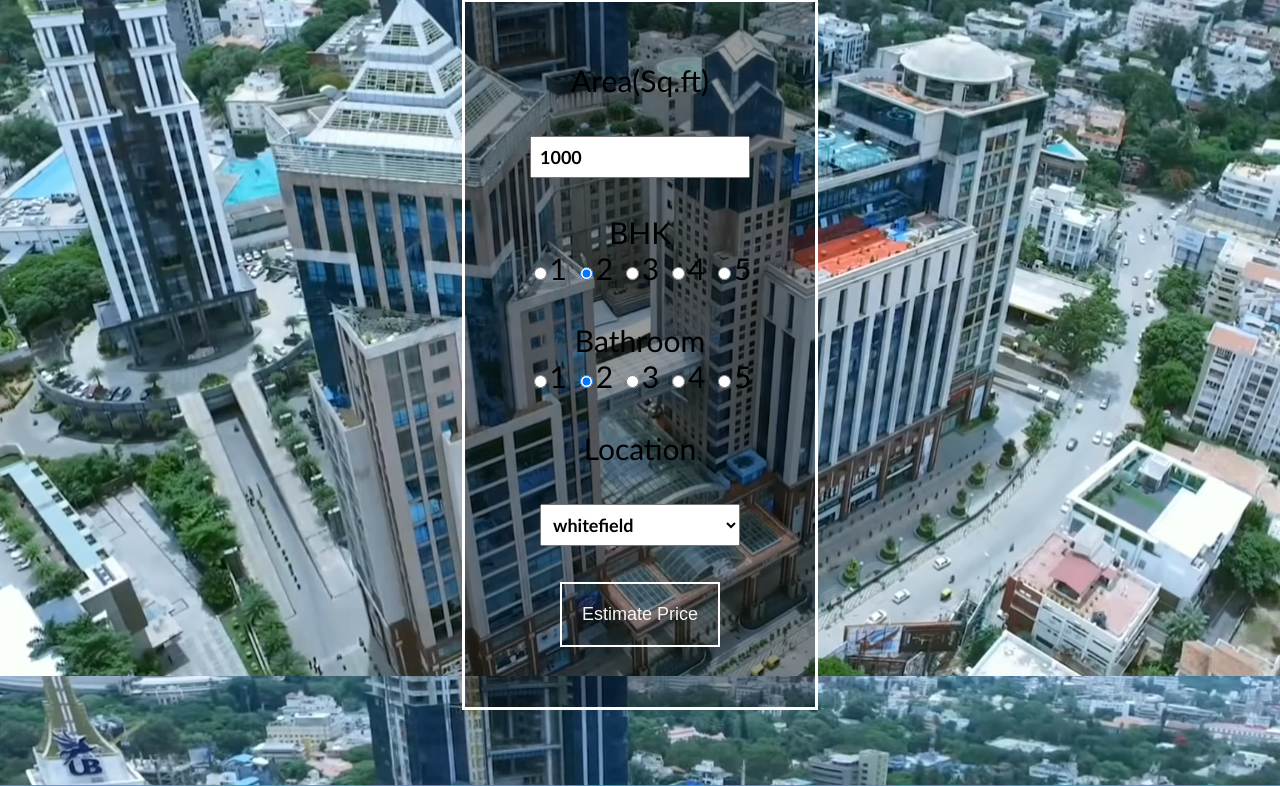
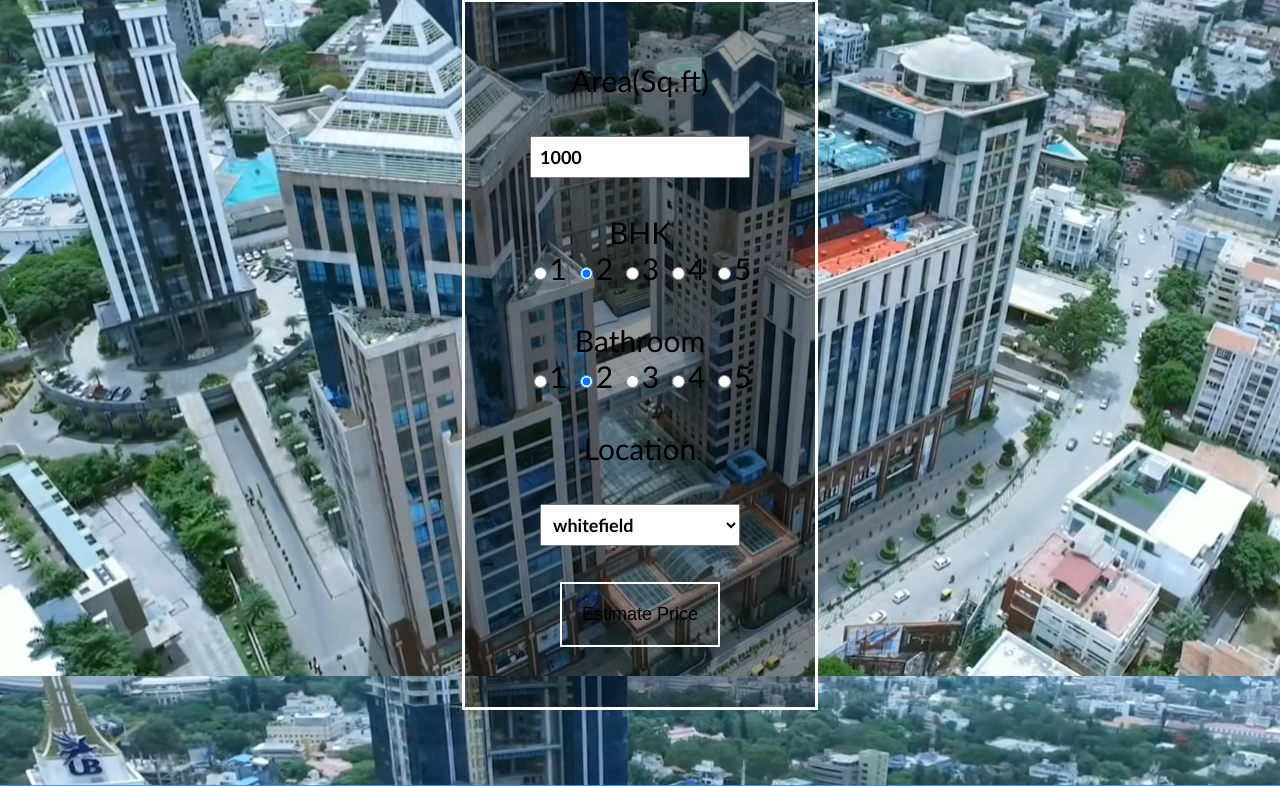
Before and after one commit to iambhushan6/Banglore_house_price_prediction, a Flask app: page / in a window 1280 px wide. Shown: the part 124-910 px from the top of the page. Run offline with Flask 2, Linux system fonts and the light colour scheme; parts of the project's set-up code (start-up, migrations or seed data) failed here and were passed over; some libraries are stand-ins or nearby versions.

Commit message:
Update index.html

```diff
--- a/templates/index.html
+++ b/templates/index.html
@@ -66,13 +66,13 @@
 
 
                 <label form="submit"  ></label>
-                <input class="button" type="submit" id="submit" value="Estimate Price" >
+                <input style="color:black;" class="button" type="submit" id="submit" value="Estimate Price" >
     <!--            <output>Estimated Price</output><br>-->
 
                 <!-- PREDICTION DONE HERE -->
                 {% if predicted_price %}
                     <h1 style="font-size: 1.8rem; font-family: 'Gill Sans', 'Gill Sans MT', Calibri, 'Trebuchet MS', sans-serif;
-                    color: rgb(255, 255, 255);">Predicted Price<br>{{predicted_price}} Lakhs</h1>
+                    color: black;">Predicted Price<br>{{predicted_price}} Lakhs</h1>
                 {% endif %}
 
 
```
